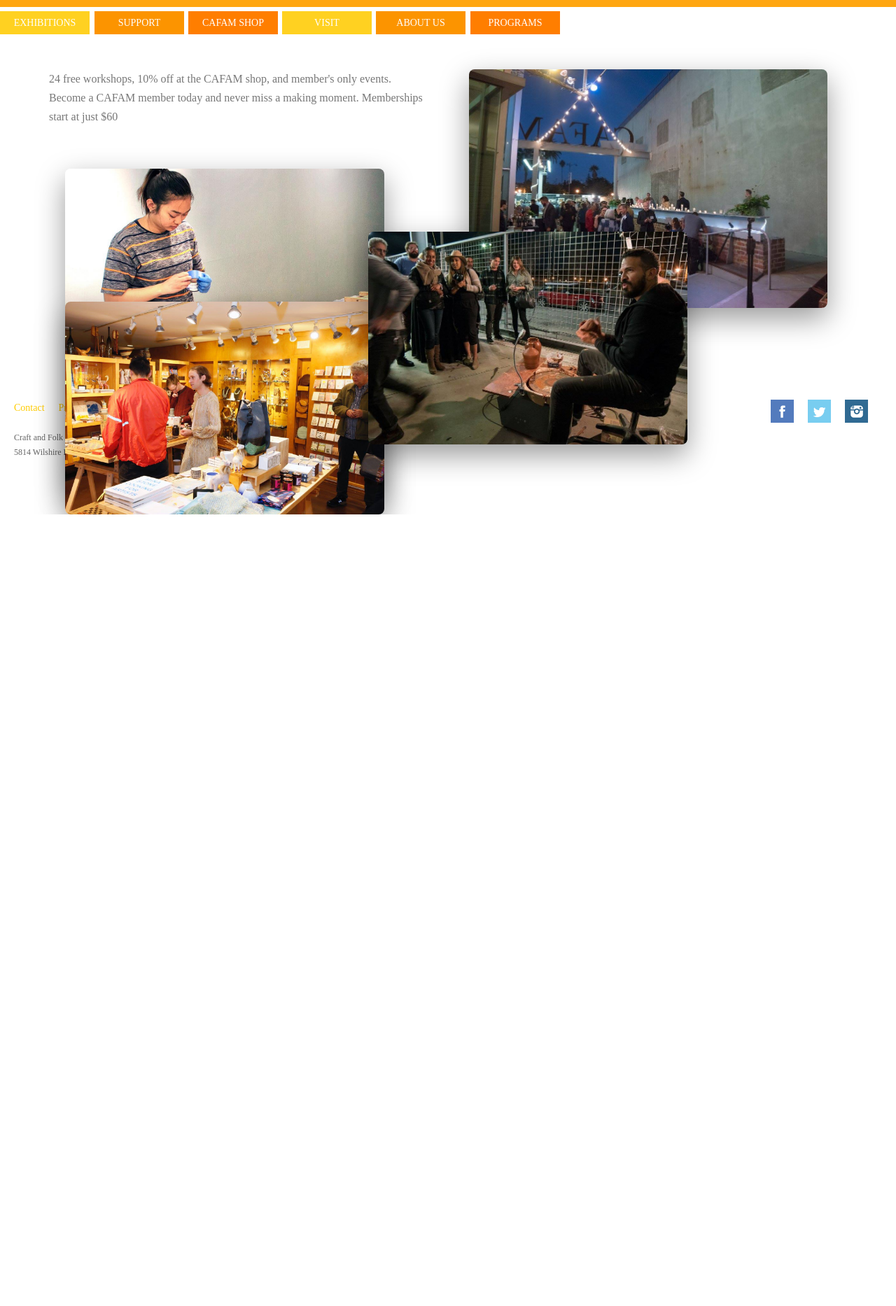
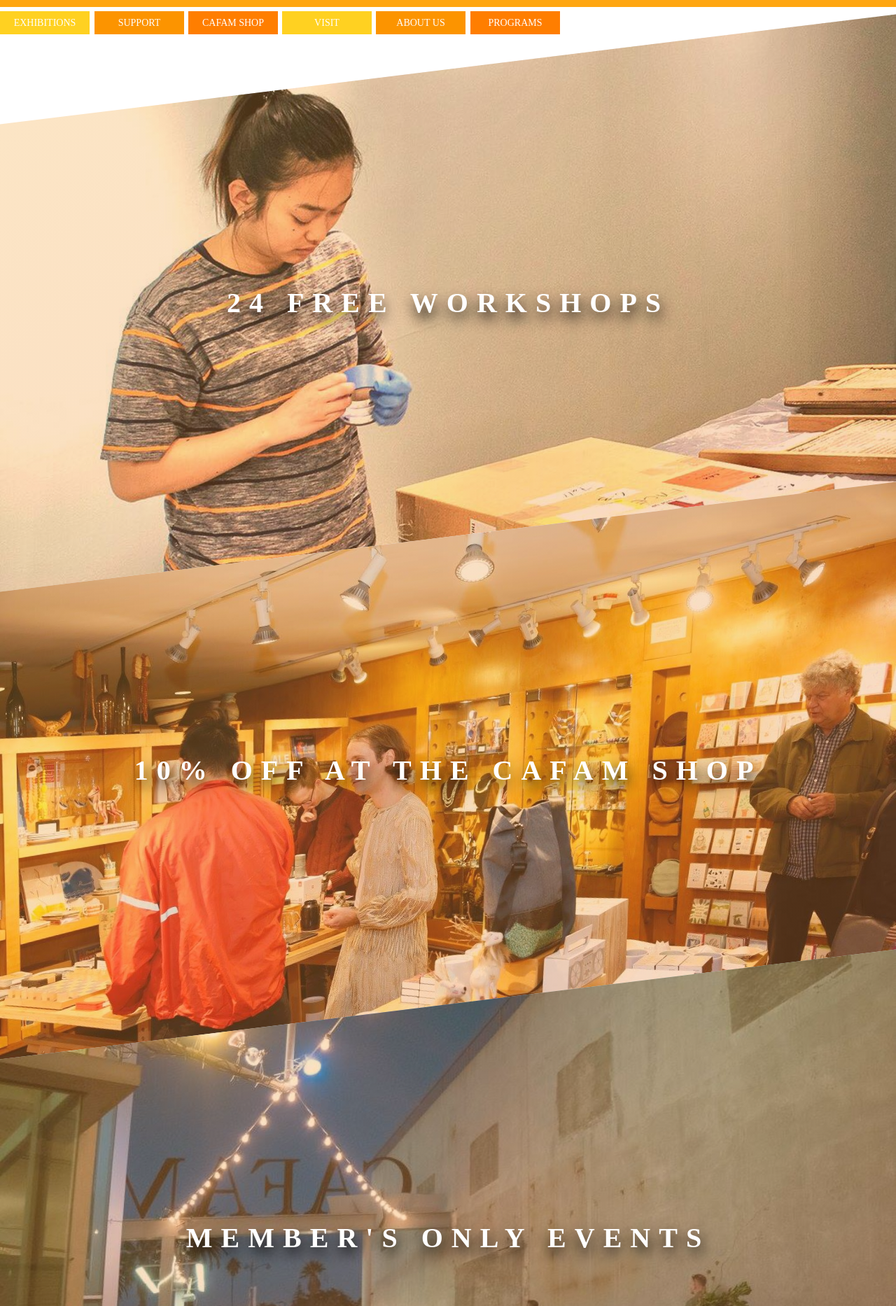
Before and after one commit to AlexEBall/CAFAM-Beacon-Project, a website: page secondFloor.html in a window 1280 px wide. Shown: the part 134-2000 px from the top of the page at 70% size. Before the commit the page ends 869 px from the top, so only its background shows below. Drawn offline with Linux system fonts and the light colour scheme.

Commit message:
second floor looking better, bg images

```diff
--- a/sass/base/_typography.scss
+++ b/sass/base/_typography.scss
@@ -6,6 +6,14 @@
 
 .menu__ul--li-a {
 	font-size: 1.4rem;
+}
+
+.heading-huge {
+	color: $color-white;
+	text-shadow: .2rem 1rem 2rem $color-black;
+	font-size: 4rem;
+	text-transform: uppercase;
+	letter-spacing: 1.2rem;
 }
 
 .heading-secondary {
--- a/sass/pages/_shopPage.scss
+++ b/sass/pages/_shopPage.scss
@@ -2,10 +2,58 @@
     margin-top: 5rem;
     margin-bottom: 10rem;
     padding: 0 2rem;
+
+    &__workshop {
+        margin-top: 5rem;
+        padding: 30rem 0;
+        background-image: linear-gradient( to right bottom, rgba($color-primary, 0.3), rgba($color-primary-dark, 0.3)),
+        url(../images/second3.jpg);
+        background-size: cover;
+        transform: skewY(-7deg);
+
+        &>* {
+            // oposite of above
+            transform: skewY(7deg);
+        }
+    }
+
+    &__store {
+        padding: 30rem 0;
+        background-image: linear-gradient( to right bottom, rgba($color-primary, 0.3), rgba($color-primary-dark, 0.3)),
+        url(../images/second4.jpg);
+        background-size: cover;
+        transform: skewY(-7deg);
+
+        &>* {
+            // oposite of above
+            transform: skewY(7deg);
+        }
+    }
+
+    &__events {
+        padding: 30rem 0;
+        background-image: linear-gradient( to right bottom, rgba($color-primary, 0.3), rgba($color-primary-dark, 0.3)),
+        url(../images/second2.jpg);
+        background-size: cover;
+        transform: skewY(-7deg);
+
+        &>* {
+            // oposite of above
+            transform: skewY(7deg);
+        }
+    }
+
+    &__members {
+        padding: 30rem 0;
+        background-image: linear-gradient( to right bottom, rgba($color-primary, 0.3), rgba($color-primary-dark, 0.3)),
+        url(../images/second1.jpg);
+        background-size: cover;
+        transform: skewY(-7deg);
+        margin-bottom: 8rem;
+
+        &>* {
+            // oposite of above
+            transform: skewY(7deg);
+        }
+    }
 }
-
-.membership {
-    background-color: $color-white;
-    margin-top: 10rem;
-    margin-bottom: 2rem;
-}
--- a/secondFloor.html
+++ b/secondFloor.html
@@ -42,30 +42,35 @@
             </ul>
             <div class="clear"></div>
         </div>
-        <section class="shop">
+        <section class="shop__workshop">
             <div class="row">
-                <div class="col-1-of-2">
-                    <p class="paragraph u-margin-bottom-medium">
-                        24 free workshops, 10% off at the CAFAM shop, and member's only events. Become a CAFAM member today and never miss a making
-                        moment. Memberships start at just $60
-                    </p>
-                </div>
-                <div class="col-1-of-2">
-                    <img src="images/second2.jpg" alt="Photo 1" class="composition__shopPhoto">
-                </div>
+                <h2 class="heading-huge u-center-text">
+                     24 Free Workshops
+                </h2>
             </div>
+        </section>
+
+        <section class="shop__store">
             <div class="row">
-                <div class="composition">
-                <div class="col-1-of-3">
-                    <img src="images/second3.jpg" alt="Photo 2" class="composition__shopPhoto composition__shopPhoto--p1">
-                </div>
-                <div class="col-1-of-3">
-                    <img src="images/second4.jpg" alt="Photo 3" class="composition__shopPhoto composition__shopPhoto--p2">
-                </div>
-                <div class="col-1-of-3">
-                    <img src="images/second1.jpg" alt="Photo 4" class="composition__shopPhoto composition__shopPhoto--p3">
-                </div>
-                </div>
+                <h2 class="heading-huge u-center-text">
+                     10% off at the CAFAM shop
+                </h2>
+            </div>
+        </section>
+
+        <section class="shop__events">
+            <div class="row">
+                <h2 class="heading-huge u-center-text">
+                     Member's only events
+                </h2>
+            </div>
+        </section>
+
+        <section class="shop__members">
+            <div class="row">
+                <h2 class="heading-huge u-center-text">
+                     Memberships start at just $60
+                </h2>
             </div>
         </section>
 
```
Also changed, not shown: css/style.css.
